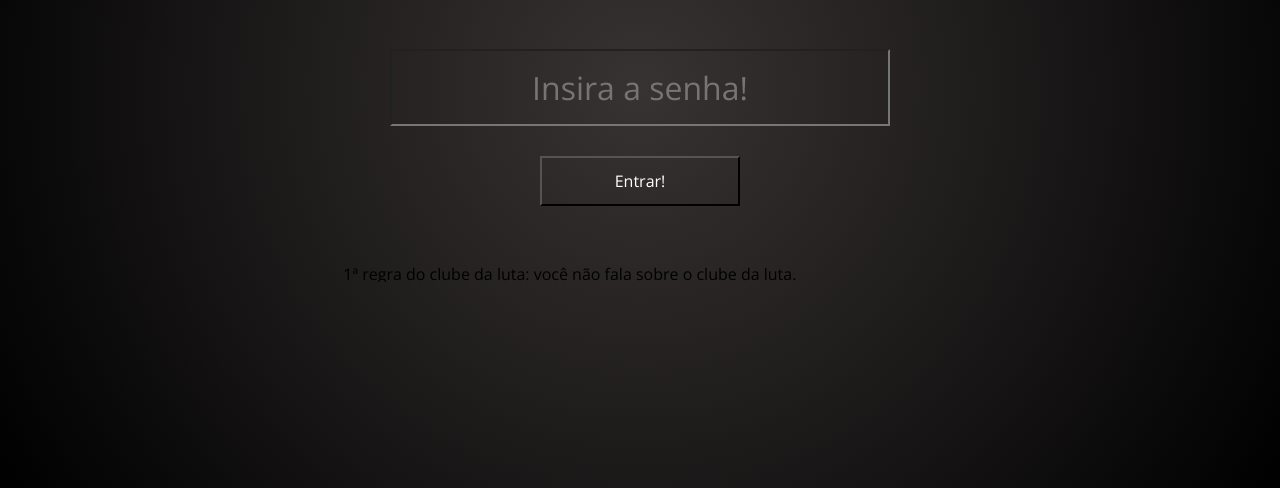
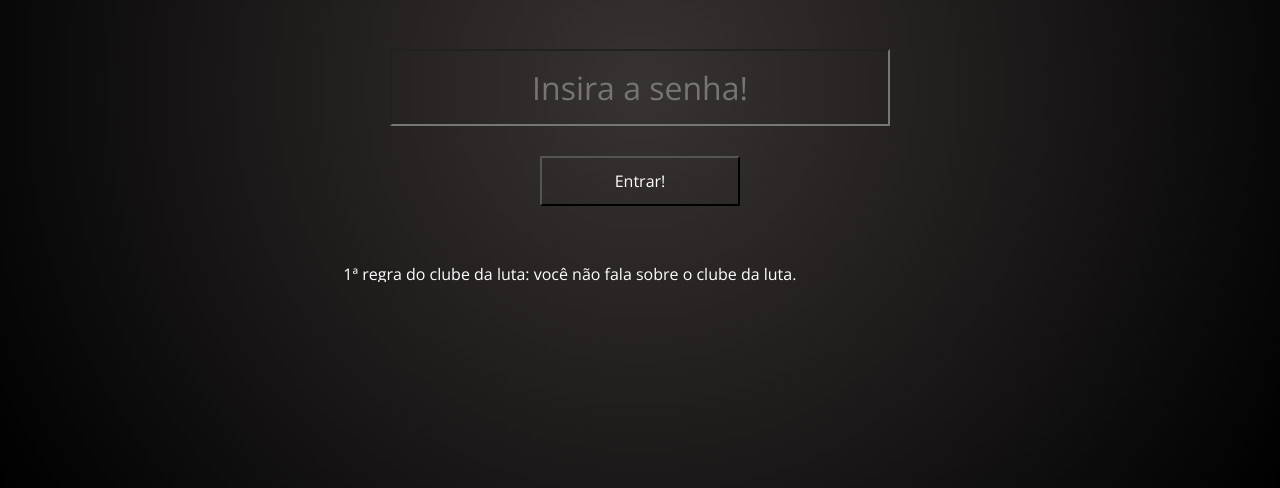
Before and after one commit to alcidesrafael/fcpoker, a website: page index.html in a window 1280 px wide. Shown: the part 312-800 px from the top of the page. Drawn offline with nearby package versions, Linux system fonts and the light colour scheme.

Commit message:
background color

```diff
--- a/sass/front.sass
+++ b/sass/front.sass
@@ -4,10 +4,11 @@
 @import ../bower_components/breakpoint-sass/stylesheets/breakpoint
 
 body
+	background-color: #000
 	background: radial-gradient(circle,#383333,#000)
 		repeat: no-repeat
 		attachment: fixed
-	color: #000
+	color: #fff
 
 div.logo
 	width: 100%
```
Also changed, not shown: css/front.css.
